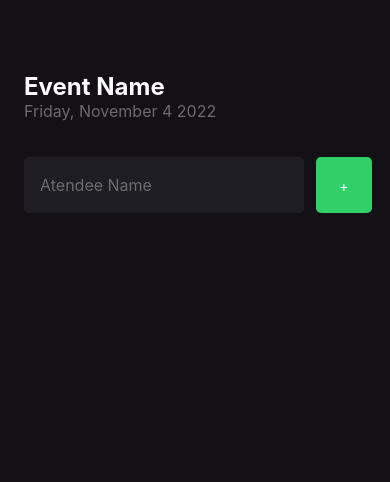
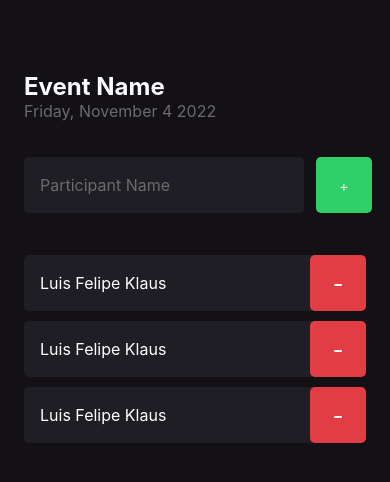
Before and after one commit to duckbox72/rn-imhere, a React Native app: screen / in a window 390 px wide. Shown: the top 482 px of the page. Built offline with nearby package versions, Linux system fonts and the light colour scheme.

Commit message:
Participant component created

```diff
--- /dev/null
+++ b/src/components/participant/index.tsx
@@ -0,0 +1,21 @@
+import { View, Text, TouchableOpacity } from 'react-native';
+
+import { styles } from './styles';
+
+export function Participant(){
+  return(
+  <View style={styles.container}>
+    <Text style={styles.name}>
+      Luis Felipe Klaus
+    </Text>
+
+    <TouchableOpacity
+      style={styles.button}
+    >
+      <Text style={styles.buttonText}>
+        -
+      </Text>
+    </TouchableOpacity>
+  </View>
+  )
+}
--- /dev/null
+++ b/src/components/participant/styles.ts
@@ -0,0 +1,34 @@
+import { StyleSheet } from "react-native"
+
+export const styles = StyleSheet.create({
+
+  container: {
+    width: '100%',
+    backgroundColor: '#1F1E25',
+
+    borderRadius: 5,
+    flexDirection: 'row',
+    alignItems: 'center',
+    marginBottom: 10,
+  },
+  name: {
+    flex: 1,
+    fontSize: 16,
+    color: '#FFF',
+    marginLeft: 16,
+  },
+  button: {
+    width: 56,
+    height: 56,
+    borderRadius: 5,
+    backgroundColor: '#E23C44',
+
+    alignItems: 'center',
+    justifyContent: 'center',
+  },
+  buttonText: {
+    color: '#FFF',
+    fontSize: 24,
+  },
+
+});
--- a/src/screens/Home/index.tsx
+++ b/src/screens/Home/index.tsx
@@ -1,4 +1,7 @@
+import React from 'react';
 import { Text, View, TextInput, TouchableOpacity } from 'react-native';
+
+import { Participant } from '../../components/participant';
 
 import { styles } from './styles';
 
@@ -22,7 +25,7 @@
       <View style={styles.form}>
         <TextInput
         style={styles.textInput}
-        placeholder="Atendee Name"
+        placeholder="Participant Name"
         placeholderTextColor="#6b6b6b"
         />
 
@@ -36,6 +39,9 @@
         </TouchableOpacity>
       </View>
 
+      <Participant/>
+      <Participant/>
+      <Participant/>
 
     </View>
   );
```
